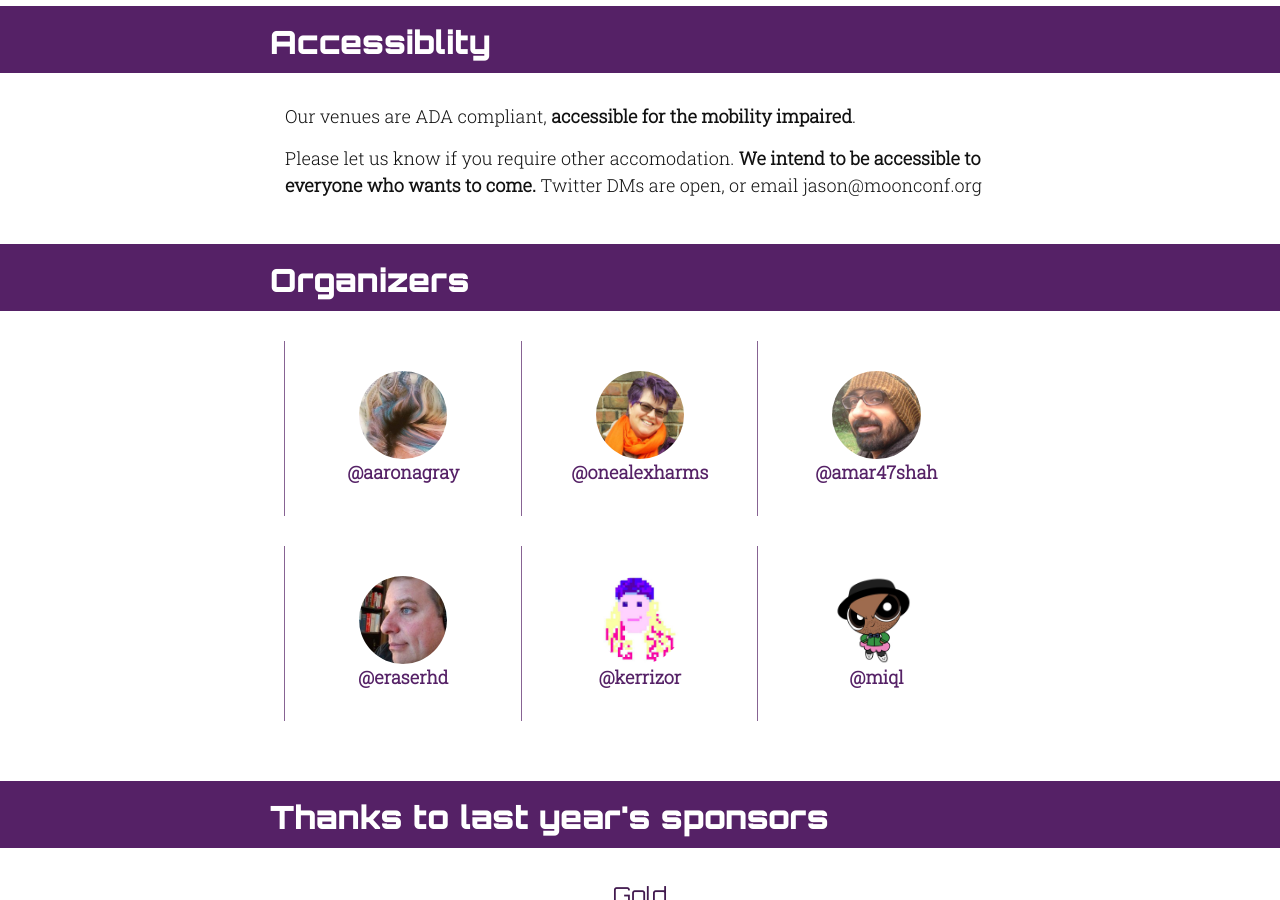
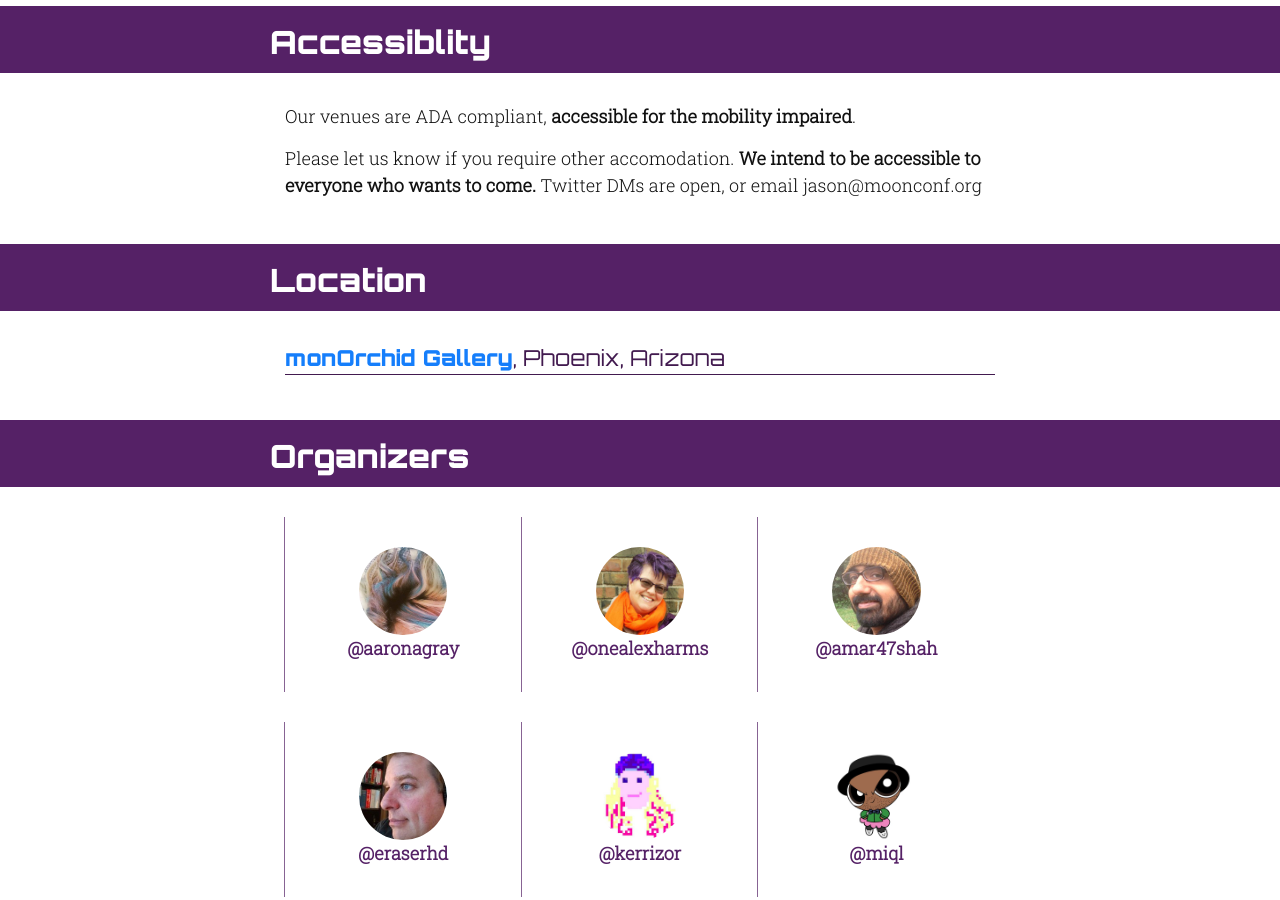
Before and after one commit to maitria/moonconf.org, a Jekyll site: the page built from index.html, in a window 1280 px wide and 900 px high, scrolled down 1908 px. Built offline with Jekyll 4.4.1, drawn with Linux system fonts in a browser that asks for light colours.

Commit message:
Add bare bones location section.

```diff
--- a/_includes/location.html
+++ b/_includes/location.html
@@ -1,21 +1,10 @@
 <section class="section-block">
   <header class="section-block-header">
     <div class="wrapper">
-      <h2 class="section-block-title">Location  – Boulder, CO</h2>
+      <h2 class="section-block-title">Location</h2>
     </div>
   </header>
-  <div id="map"></div>
-  <div class="section-block-content wrapper map-key">
-    <div class="key">
-      <img class="key-img" img src="/assets/img/full-moon.png">
-      <p class="key-body"><strong class="key-address"><a href="http://www.etown.org/etown-hall/">eTown Hall</a> 1535 Spruce Street</strong>A block from the Pearl Street pedestrian mall, eTown will be our venue for talks on Thursday and Friday.</p>
-    </div>
-    <div class="key">
-      <img class="key-img key-half" src="/assets/img/half-moon.png">
-      <p class="key-body"><strong class="key-address"><a href="http://www.galvanize.com/campuses/boulder-west-pearl/">Galvanize</a> 1035 Pearl Street, 5th Floor</strong>Saturday, we will be at the tip of the mall at Galvanize, for a hands-on day of openspace and workshops!</p>
-    </div>
-    <div class="key">
-      <img class="key-img" src="/assets/img/new-moon.png">
-      <p class="key-body"><strong class="key-address"><a href="http://www.boulderado.com/">Hotel Boulderado</a> 2115 13th Street</strong>It's a busy weekend, so reserve early. Call 303.442.4344 and give them &quot;rate code&quot; SP2016. (Code doesn't work online.)</p>
+  <div class="section-block-content wrapper">
+    <h3><a href="http://monorchid.com">monOrchid Gallery</a>, Phoenix, Arizona</h3>
   </div>
 </section>
--- a/index.html
+++ b/index.html
@@ -14,7 +14,7 @@ layout: default
   {% include structure.html %}
   {% include coc.html %}
   {% include accessibility.html %}
-  <!-- TODO: include location.html -->
+  {% include location.html %}
   {% include organizers.html %}
   {% include sponsors.html %}
   <!-- TODO Maybe: include talks.html -->
```
